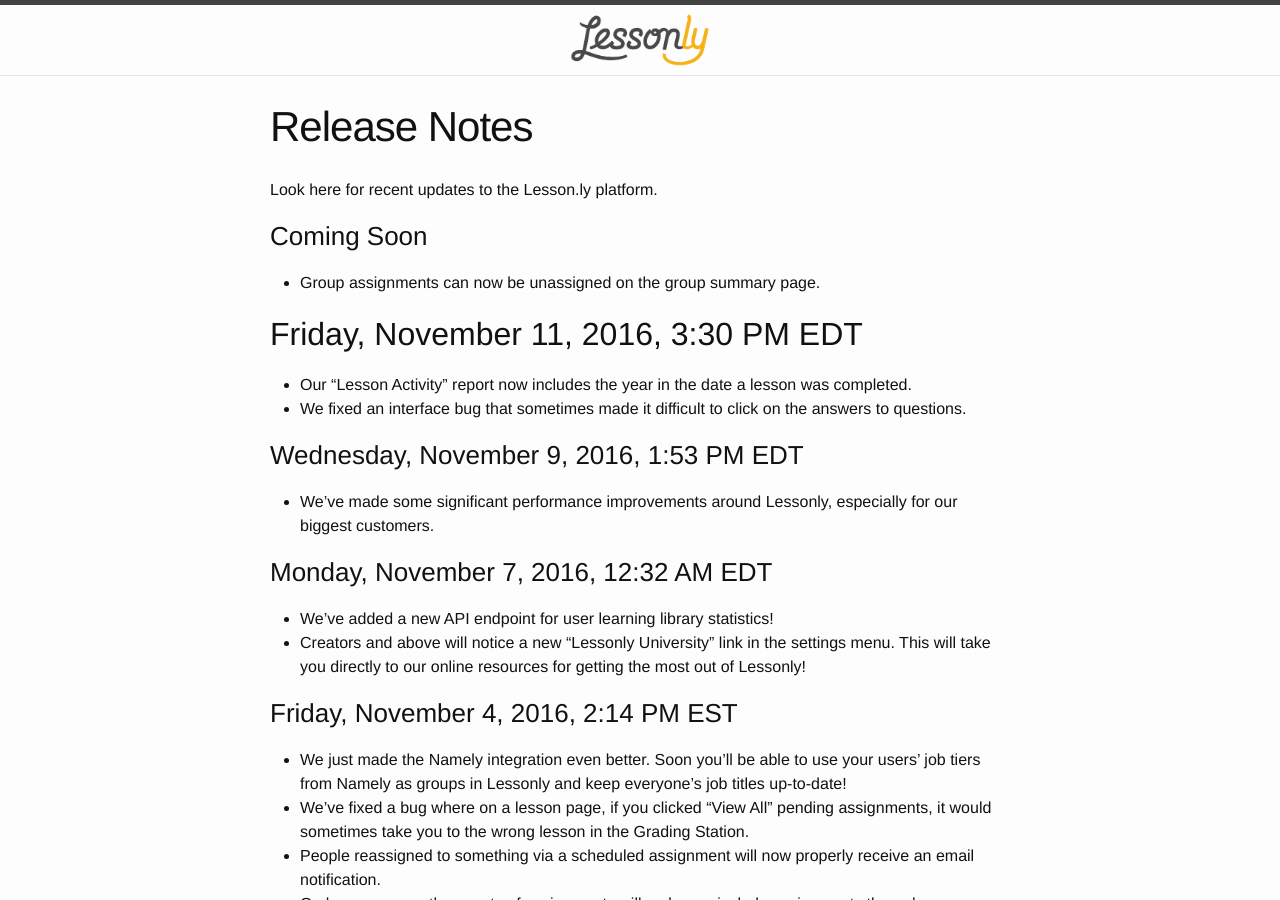
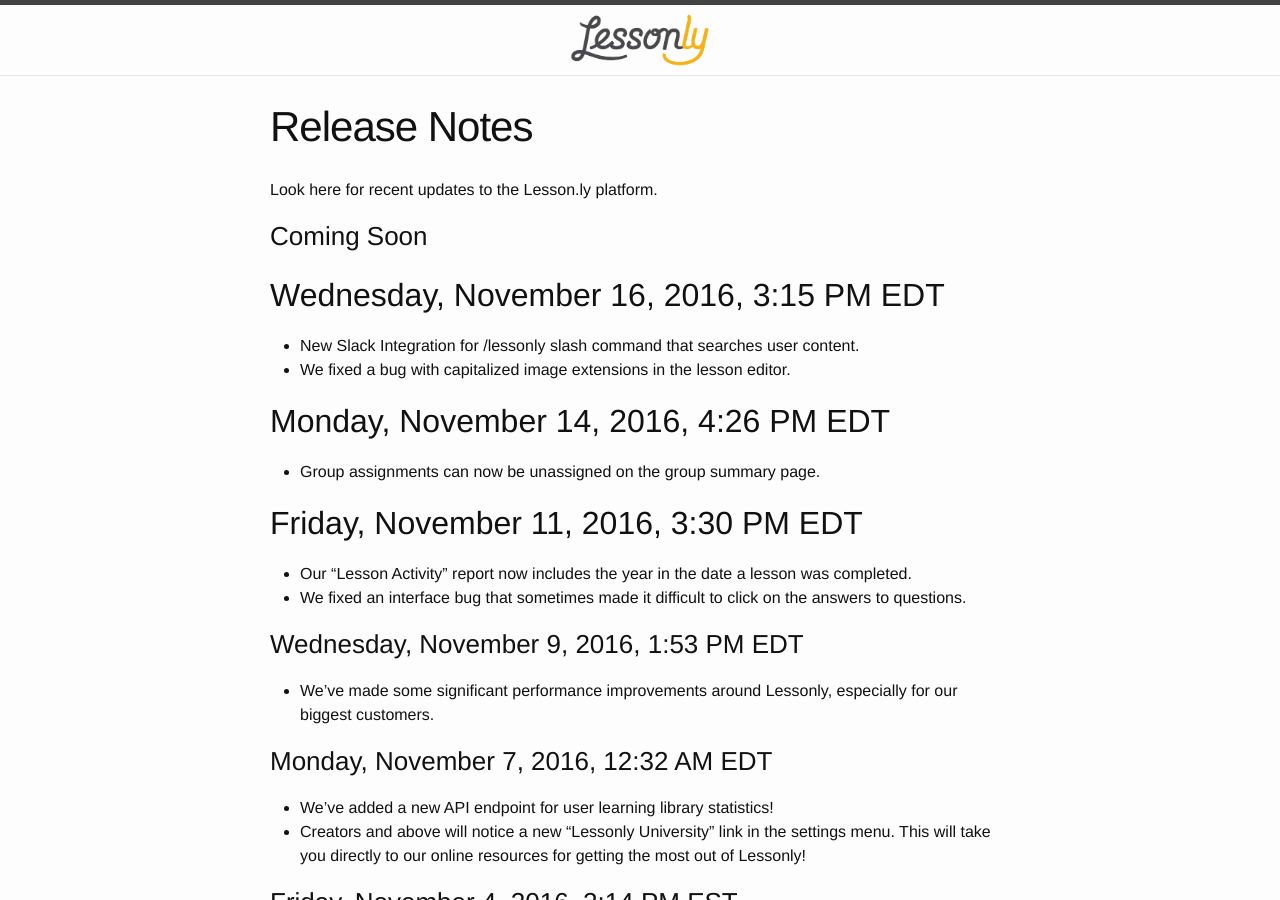
Before and after one commit to isabella232/lessonly.github.io, a Jekyll site: the page built from release-notes.md, in a window 1280 px wide and 900 px high. Built offline with Jekyll 4.4.1, drawn with Linux system fonts in a browser that asks for light colours.

Commit message:
Update release-notes.md

```diff
--- a/release-notes.md
+++ b/release-notes.md
@@ -7,6 +7,13 @@
 Look here for recent updates to the Lesson.ly platform.
 
 ### Coming Soon
+
+## Wednesday, November 16, 2016, 3:15 PM EDT
+
+- New Slack Integration for /lessonly slash command that searches user content.
+- We fixed a bug with capitalized image extensions in the lesson editor.
+
+## Monday, November 14, 2016, 4:26 PM EDT
 
 - Group assignments can now be unassigned on the group summary page.
 
```
